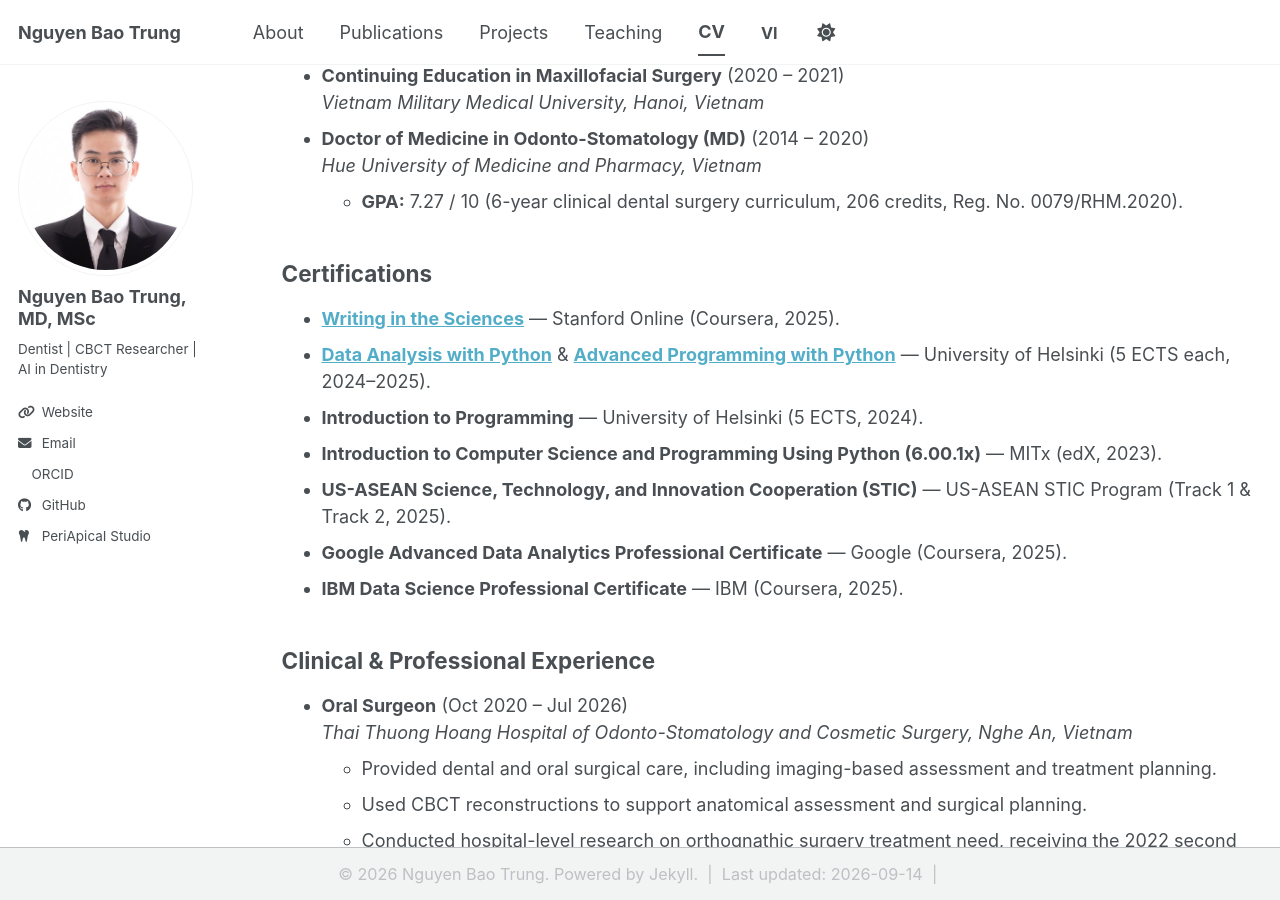
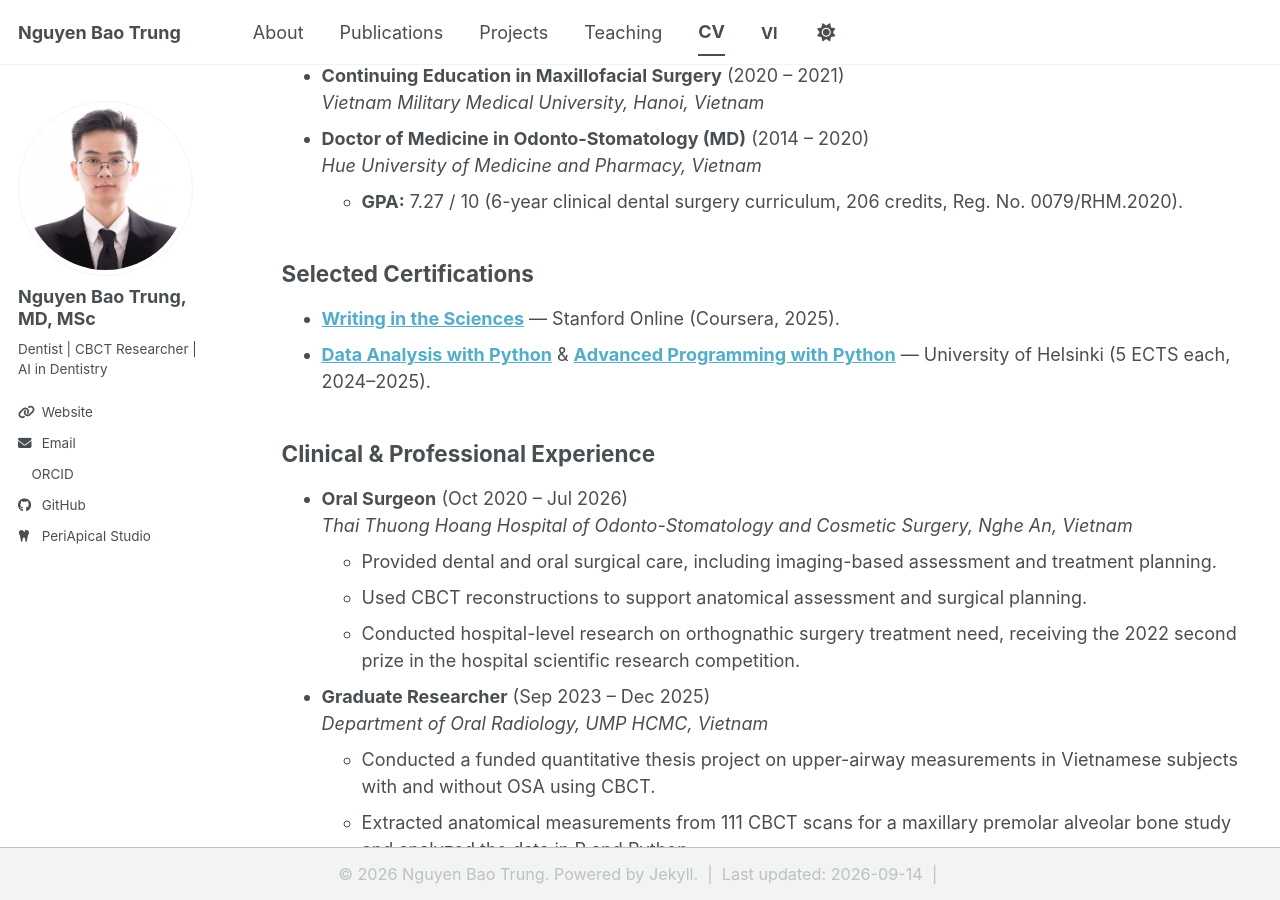
Before and after one commit to trungnb/trungnb.github.io, a Jekyll site: the page built from _pages/cv.md, in a window 1280 px wide and 900 px high, scrolled down 332 px. Built offline with Jekyll 4.4.1, drawn with Linux system fonts in a browser that asks for light colours; a style sheet for code colours, icons or effects is not loaded.

Commit message:
reduce
reduce unneccessary cert

```diff
--- a/_pages/cv.md
+++ b/_pages/cv.md
@@ -22,14 +22,9 @@ redirect_from:
   *Hue University of Medicine and Pharmacy, Vietnam*
   * **GPA:** 7.27 / 10 (6-year clinical dental surgery curriculum, 206 credits, Reg. No. 0079/RHM.2020).
 
-## Certifications
+## Selected Certifications
 * **[Writing in the Sciences](/files/Stanford_Writing_in_the_Sciences.pdf)** — Stanford Online (Coursera, 2025).
 * **[Data Analysis with Python](/files/Helsinki_Data_Analysis.png)** & **[Advanced Programming with Python](/files/Helsinki_Advanced_Programming.png)** — University of Helsinki (5 ECTS each, 2024–2025).
-* **Introduction to Programming** — University of Helsinki (5 ECTS, 2024).
-* **Introduction to Computer Science and Programming Using Python (6.00.1x)** — MITx (edX, 2023).
-* **US-ASEAN Science, Technology, and Innovation Cooperation (STIC)** — US-ASEAN STIC Program (Track 1 & Track 2, 2025).
-* **Google Advanced Data Analytics Professional Certificate** — Google (Coursera, 2025).
-* **IBM Data Science Professional Certificate** — IBM (Coursera, 2025).
 
 ## Clinical & Professional Experience
 * **Oral Surgeon** (Oct 2020 – Jul 2026)
```
Also changed, not shown: _pages/cv-vi.md (+1 -6 lines).
